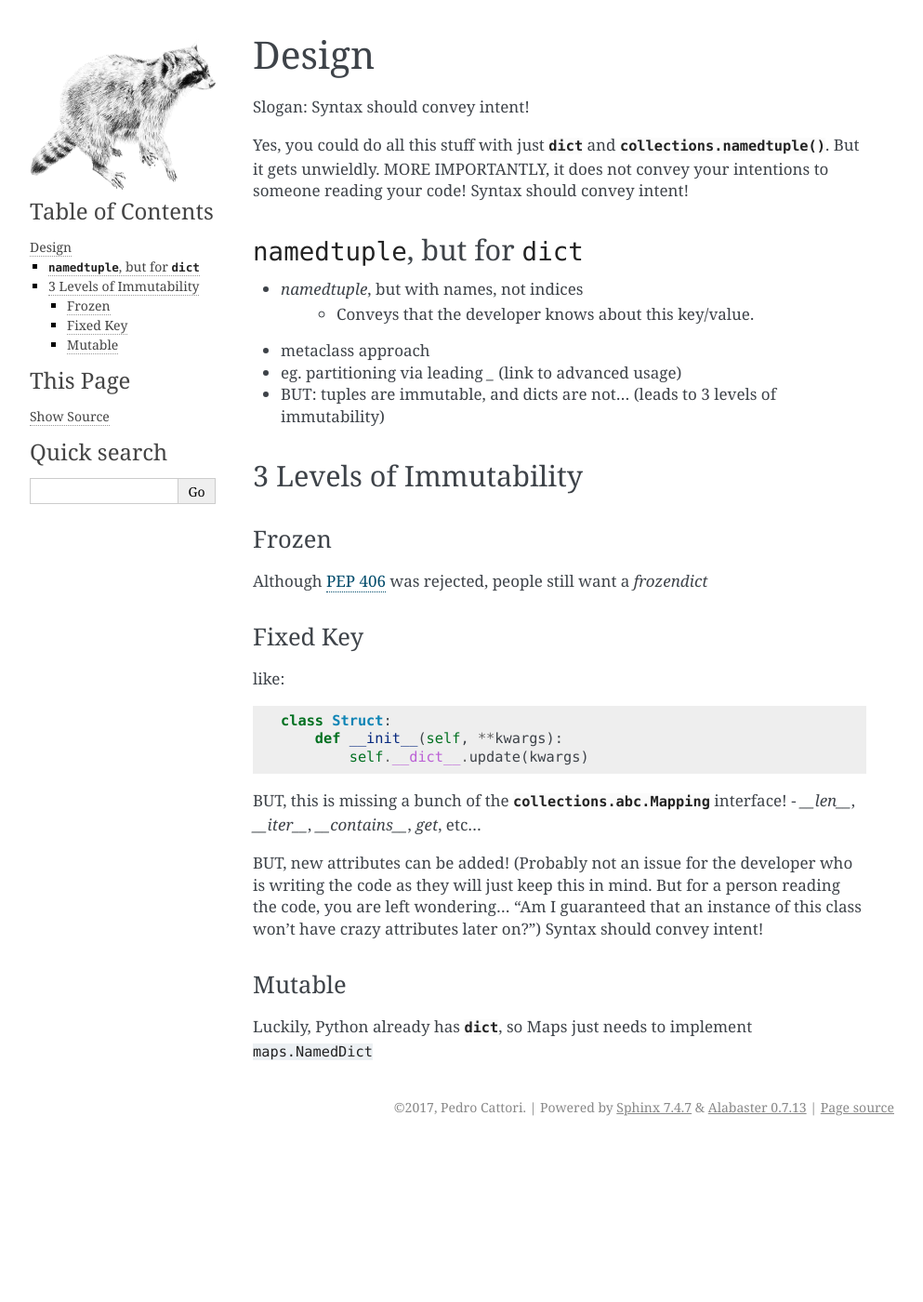
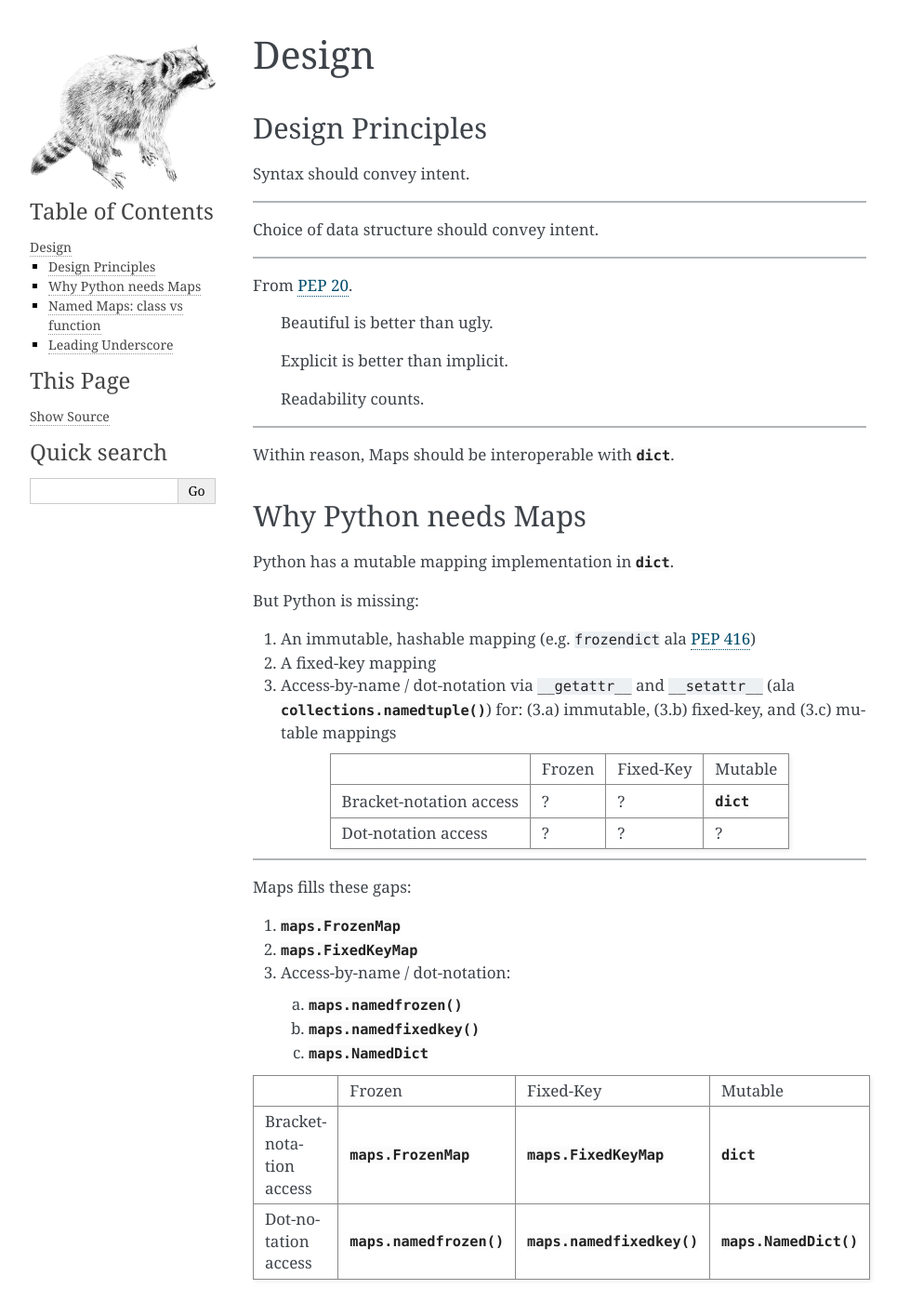
Before and after one commit to pcattori/maps, a Sphinx documentation site: the page built from docs/user/design.rst, in a window 1280 px wide and 1400 px high. Shown: the whole window at 93% size, without its empty margins (148-1141 px from the left). Built offline with Sphinx 7.4.7, drawn with Linux system fonts in a browser that asks for light colours; some of the changed text lies outside the part shown.

```diff
--- a/docs/conf.py
+++ b/docs/conf.py
@@ -27,8 +27,8 @@ author = 'Pedro Cattori'
 # The version info for the project you're documenting, acts as replacement for
 # |version| and |release|, also used in various other places throughout the
 # built documents.
-version = '3.0.1'
-release = '3.0.1'
+version = '4.0.0'
+release = '4.0.0'
 
 language = None
 
--- a/docs/index.rst
+++ b/docs/index.rst
@@ -14,7 +14,7 @@ User Guide
    user/design
    user/install
    user/quickstart
-   user/advanced_usage
+   user/advanced
 
 Developer Interface
 -------------------
--- a/docs/user/design.rst
+++ b/docs/user/design.rst
@@ -1,51 +1,118 @@
 Design
 ======
 
-Slogan: Syntax should convey intent!
+Design Principles
+-----------------
 
-Yes, you could do all this stuff with just :py:class:`dict` and
-:py:func:`collections.namedtuple`. But it gets unwieldly.
-MORE IMPORTANTLY, it does not convey your intentions to someone reading your code!
-Syntax should convey intent!
+Syntax should convey intent.
 
-``namedtuple``, but for ``dict``
---------------------------------
+----
 
-- `namedtuple`, but with names, not indices
-    - Conveys that the developer knows about this key/value.
-- metaclass approach
-- eg. partitioning via leading `_` (link to advanced usage)
+Choice of data structure should convey intent.
 
-- BUT: tuples are immutable, and dicts are not... (leads to 3 levels of immutability)
+----
 
-3 Levels of Immutability
-------------------------
+From `PEP 20 <https://www.python.org/dev/peps/pep-0020/#the-zen-of-python>`_.
 
-Frozen
-^^^^^^
+   Beautiful is better than ugly.
 
-Although `PEP 406 <https://www.python.org/dev/peps/pep-0416/>`_ was rejected,
-people still want a `frozendict`
+   Explicit is better than implicit.
 
-Fixed Key
-^^^^^^^^^
+   Readability counts.
 
-like::
+----
 
-    class Struct:
-        def __init__(self, **kwargs):
-            self.__dict__.update(kwargs)
+Within reason, Maps should be interoperable with :py:class:`dict`.
 
-BUT, this is missing a bunch of the :py:class:`collections.abc.Mapping` interface!
-- `__len__`, `__iter__`, `__contains__`, `get`, etc...
+Why Python needs Maps
+---------------------
 
-BUT, new attributes can be added! (Probably not an issue for the developer who
-is writing the code as they will just keep this in mind. But for a person reading
-the code, you are left wondering... "Am I guaranteed that an instance of this
-class won't have crazy attributes later on?") Syntax should convey intent!
+Python has a mutable mapping implementation in :py:class:`dict`.
 
-Mutable
-^^^^^^^
+But Python is missing:
 
-Luckily, Python already has :py:class:`dict`, so Maps just needs to implement
-``maps.NamedDict``
+1. An immutable, hashable mapping (e.g. ``frozendict`` ala `PEP 416 <https://www.python.org/dev/peps/pep-0416/>`_)
+
+2. A fixed-key mapping
+
+3. Access-by-name / dot-notation via ``__getattr__`` and ``__setattr__`` (ala :py:func:`collections.namedtuple`) for: (3.a) immutable, (3.b) fixed-key, and (3.c) mutable mappings
+
++-------------------------+--------+-----------+------------------+
+|                         | Frozen | Fixed-Key | Mutable          |
++-------------------------+--------+-----------+------------------+
+| Bracket-notation access | ?      | ?         | :py:class:`dict` |
++-------------------------+--------+-----------+------------------+
+| Dot-notation access     | ?      | ?         | ?                |
++-------------------------+--------+-----------+------------------+
+
+----
+
+Maps fills these gaps:
+
+1. :class:`maps.FrozenMap`
+
+2. :class:`maps.FixedKeyMap`
+
+3. Access-by-name / dot-notation:
+
+   a. :func:`maps.namedfrozen`
+
+   b. :func:`maps.namedfixedkey`
+
+   c. :class:`maps.NamedDict`
+
++-------------------------+--------------------------+----------------------------+------------------------+
+|                         | Frozen                   | Fixed-Key                  | Mutable                |
++-------------------------+--------------------------+----------------------------+------------------------+
+| Bracket-notation access | :class:`maps.FrozenMap`  | :class:`maps.FixedKeyMap`  | :py:class:`dict`       |
++-------------------------+--------------------------+----------------------------+------------------------+
+| Dot-notation access     | :func:`maps.namedfrozen` | :func:`maps.namedfixedkey` | :func:`maps.NamedDict` |
++-------------------------+--------------------------+----------------------------+------------------------+
+
+Named Maps: class vs function
+-----------------------------
+
+Just like :py:func:`collections.namedtuple`, :func:`maps.namedfrozen` and
+:func:`maps.namedfixedkey` are **functions** that help you to dynamically
+instantiate new classes with a fixed set of fields.
+
+   >>> import maps
+   >>> RGB = maps.namedfrozen('RGB', ['red', 'green', 'blue']) # create RGB class; all RGB instances are guaranteed to have only `red`, `green`, and `blue` fields
+   >>> cerulean_rgb = RGB(0, 123, 167) # make an instance of `RGB`
+
+
+   >>> import maps
+   >>> CMYK = maps.namedfixedkey('CMYK', ['cyan', 'magenta', 'yellow', 'black']) # create CMYK class; all CMYK instances are guaranteed to have only `cyan`, `magenta`, `yellow`, and `black` fields
+   >>> cerulean_cmyk = CMYK(100, 26, 0, 35) # make an instance of `CMYK`
+
+Encapsulating knowledge of the fields into a class makes code easier to reason
+about as it makes guarantees as to what fields will be available. So when
+possible, its nice to encode the fixed set of fields into a class.
+E.g. :py:func:`collections.namedtuple` is able to do this since :py:class:`tuple`
+is immutable.
+
+   >>> import collections
+   >>> Point = namedtuple('Point', ['x', 'y']) # dynamically instantiate the `Point` class with a fixed set of fields (`x`, `y`)
+   >>> p = Point(11, y=22) # make an instance of `Point`
+
+
+Since :class:`maps.NamedDict` represents a fully mutable mapping, there is not a
+notion of a "fixed set of fields". As such, it does not make sense to make a new
+class for every "fixed set of fields". Therefore, :class:`maps.NamedDict` is
+simply a **class**.
+
+   >>> import maps;
+   >>> bob = maps.NamedDict(name='bob', age=40)
+   >>> bob.height = 1.76 # meters
+   >>> bob['hobbies'] = ('tennis', 'tv')
+
+Leading Underscore
+------------------
+
+Commandeering dot-notation (e.g. ``__getattr__`` and ``__setattr__``) makes code
+more `beautiful and readable <Design Principles>`_, but overriding ``__setattr__``
+can cause internals to blow up if one is not careful.
+
+Maps borrows the "leading underscore" approach from
+:py:func:`collections.namedtuple`. In particular it leverages the convention that
+attributes with a leading underscore are `not part of the intended API <https://docs.python.org/3/tutorial/classes.html#private-variables>`_, but still allows `responsible users <https://github.com/kennethreitz/python-guide/blob/master/docs/writing/style.rst#we-are-all-responsible-users>`_ to access those attributes.
```
Also changed, not shown: docs/api.rst (+16 -16 lines), docs/user/advanced.rst (added, +24 -0 lines), docs/user/advanced_usage.rst (deleted, +0 -12 lines), docs/user/install.rst (+12 -0 lines), docs/user/quickstart.rst (+18 -3 lines).
